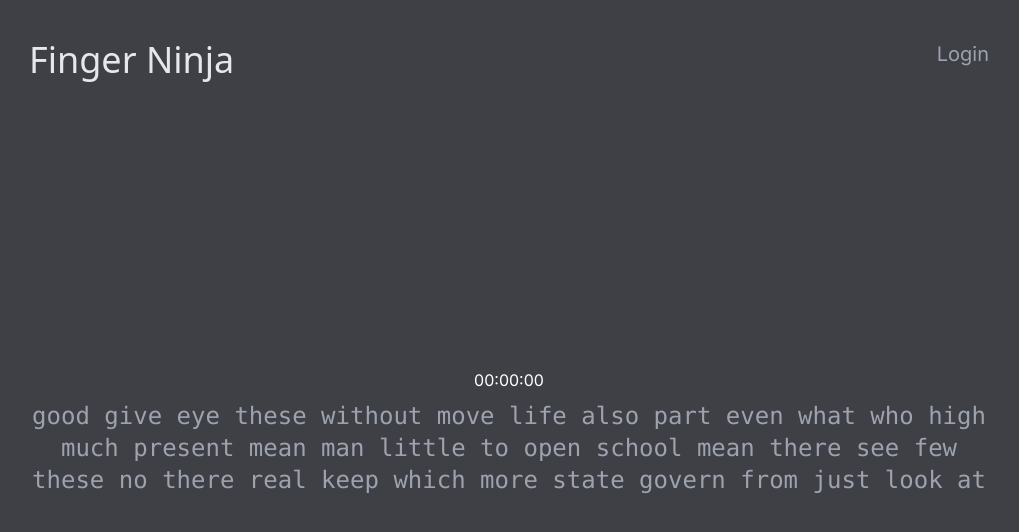
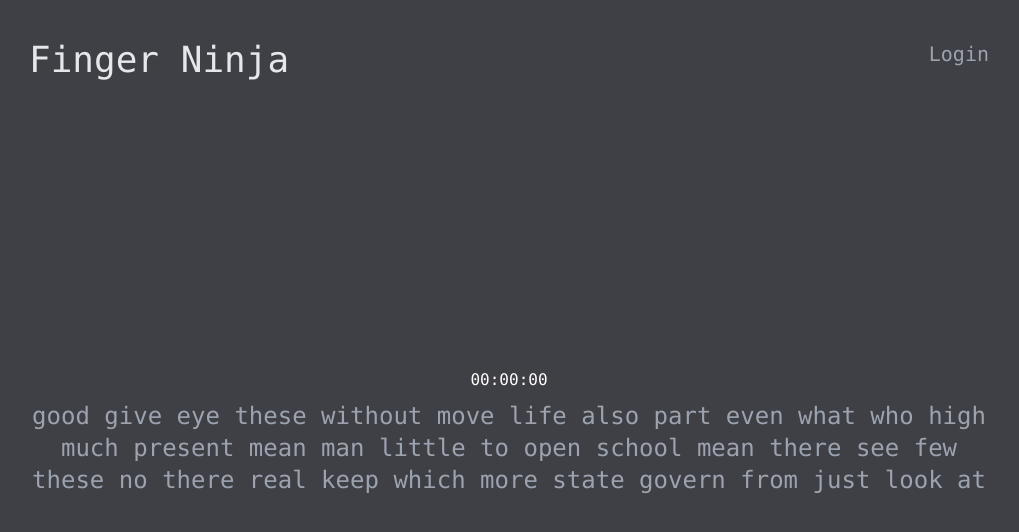
Before and after one commit to derekjtong/dragon-fingers, a Next.js app: page / in a window 1280 px wide. Shown: the top 532 px of the page, without its empty margins (131-1150 px from the left). Built offline with nearby package versions, Linux system fonts and the light colour scheme.

Commit message:
Change all font to mono

```diff
--- a/app/components/Logo.tsx
+++ b/app/components/Logo.tsx
@@ -1,5 +1,5 @@
 function Logo() {
-  return <div className="font-sans text-4xl text-gray-200 ">Finger Ninja</div>;
+  return <div className="font-mono text-4xl text-gray-200 ">Finger Ninja</div>;
 }
 
 export default Logo;
--- a/app/components/Stopwatch.tsx
+++ b/app/components/Stopwatch.tsx
@@ -36,12 +36,10 @@ const Stopwatch: FC<StopwatchProps> = ({
   const toggleTimer = () => setTimerOn(!timerOn);
 
   return (
-    <div className="stopwatch">
-      <div onClick={toggleTimer} className="text-white mb-2">
-        {("0" + Math.floor((time / 60000) % 60)).slice(-2)}:
-        {("0" + Math.floor((time / 1000) % 60)).slice(-2)}:
-        {("0" + ((time / 10) % 100)).slice(-2)}
-      </div>
+    <div onClick={toggleTimer} className="text-white mb-2 font-mono">
+      {("0" + Math.floor((time / 60000) % 60)).slice(-2)}:
+      {("0" + Math.floor((time / 1000) % 60)).slice(-2)}:
+      {("0" + ((time / 10) % 100)).slice(-2)}
     </div>
   );
 };
--- a/app/page.tsx
+++ b/app/page.tsx
@@ -11,7 +11,7 @@ export default function Home() {
     <div className="bg-zinc-700 w-full min-h-screen flex flex-col px-40">
       <div className="flex justify-between pt-10">
         <Logo />
-        <div className="text-xl text-gray-400 hover:text-gray-200 hover:cursor-pointer">
+        <div className="text-xl text-gray-400 hover:text-gray-200 hover:cursor-pointer font-mono">
           Login
         </div>
       </div>
```
